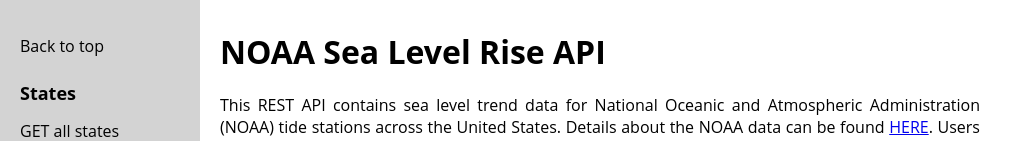
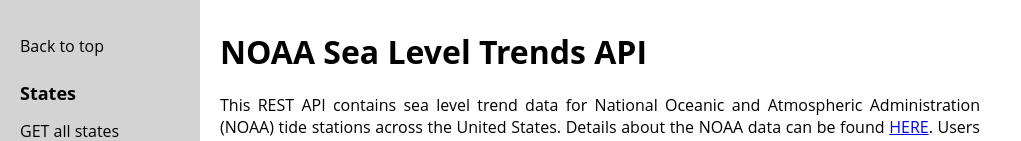
Before and after one commit to kaohman/sea-level-rise-data, a React (Create React App) app in the folder client/: page / in a window 1280 px wide. Shown: the top 141 px of the page, without its empty margins (0-1021 px from the left). Built offline with nearby package versions, Linux system fonts and the light colour scheme.

Commit message:
Update title

```diff
--- a/client/public/index.html
+++ b/client/public/index.html
@@ -22,7 +22,7 @@
       work correctly both with client-side routing and a non-root public URL.
       Learn how to configure a non-root public URL by running `npm run build`.
     -->
-    <title>Sea Level Rise API</title>
+    <title>Sea Level Trends API</title>
   </head>
   <body>
     <noscript>You need to enable JavaScript to run this app.</noscript>
--- a/client/src/Components/Header/Header.js
+++ b/client/src/Components/Header/Header.js
@@ -3,7 +3,7 @@
 const Header = () => {
   return (
     <header id='top'>
-      <h1>NOAA Sea Level Rise API</h1>
+      <h1>NOAA Sea Level Trends API</h1>
       <h4>This REST API contains sea level trend data for National Oceanic and Atmospheric Administration (NOAA) tide stations across the United States. Details about the NOAA data can be found <a href='https://tidesandcurrents.noaa.gov/sltrends/sltrends_us.html'>HERE</a>. Users can access data for U.S. States and tide stations from the database, as well as post additional states and stations and delete stations.</h4>
       <h2>Requests</h2>
       <h4 id='base-text'>The base URL for all requests is:</h4>
--- a/package.json
+++ b/package.json
@@ -5,7 +5,7 @@
   "main": "server.js",
   "scripts": {
     "start": "node server.js",
-    "test": "jest",
+    "test": "jest --passWithNoTests",
     "heroku-postbuild": "cd client && npm install --only=dev && npm install && npm run build"
   },
   "repository": {
```
Also changed, not shown: 1 other file (tests, documents, lock files or other folders).
